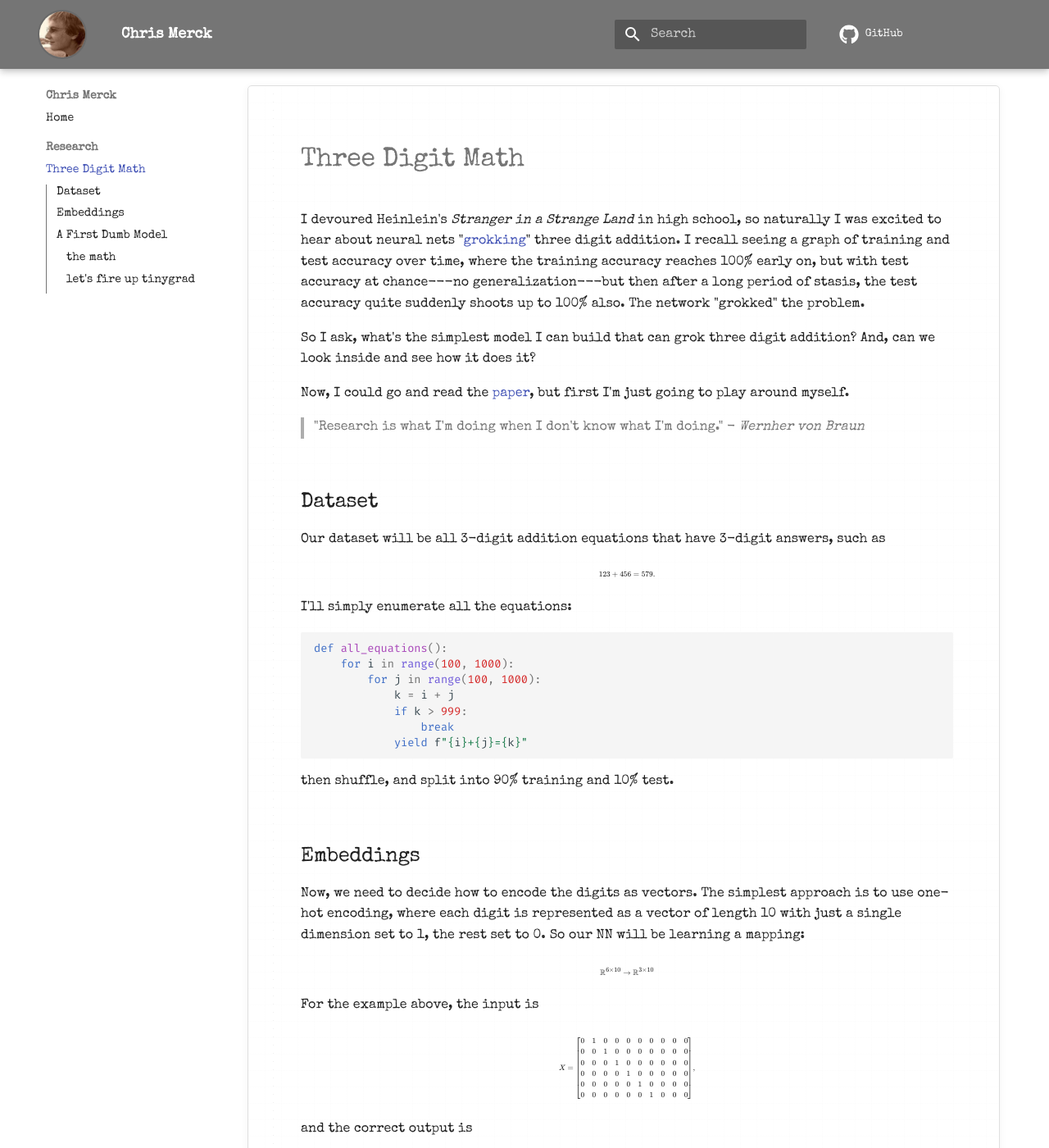
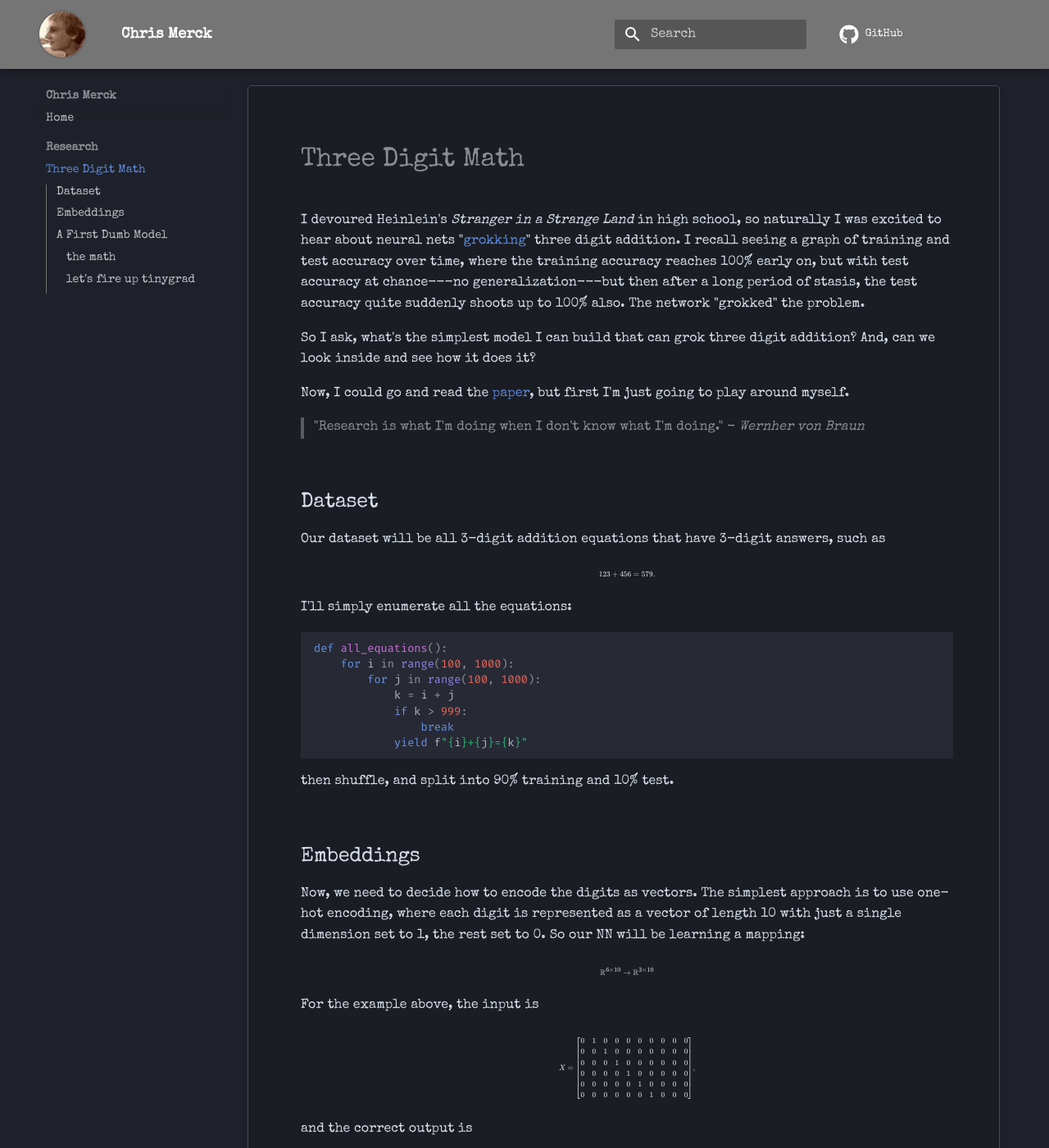
Before and after one commit to chrismerck/chrismerck.github.io, an MkDocs documentation site: the page built from docs/research/threedigit-notes.md, in a window 1280 px wide and 1400 px high. Shown: the whole window at 82% size. Built offline with MkDocs 1.6.1 and Material for MkDocs 9.7.7, drawn with Linux system fonts in a browser that asks for light colours; comment, search, counter and statistics services are not loaded.

Commit message:
dark theme

````diff
--- a/docs/assets/stylesheets/custom.css
+++ b/docs/assets/stylesheets/custom.css
@@ -45,8 +45,12 @@ h1[id], h2[id], h3[id], h4[id], h5[id], h6[id] {
 }
 
 .md-content {
-  background-color: #fff;
-  border: 1px solid #e0e0e0;
+  /*background-color: #fff;*/ /* Commented out original light background */
+  /*background-color: #2e3440;*/ /* Previous dark background color (Nord Polar Night) */
+  background-color: #1a1d23; /* Even darker background */
+  /*border: 1px solid #e0e0e0;*/ /* Commented out original light border */
+  border: 1px solid #434c5e; /* Darker border color (Nord Polar Night Frost) - Kept */
+  color: #d8dee9; /* Lighter text color for dark background (Nord Snow Storm) */
   border-radius: 5px;
   box-shadow: 0 2px 10px rgba(0, 0, 0, 0.05);
   padding: 1.5rem 2rem;
@@ -54,7 +58,8 @@ h1[id], h2[id], h3[id], h4[id], h5[id], h6[id] {
   position: relative;
 }
 
-/* Notebook paper lines effect */
+/* Removed notebook paper lines effect */
+/*
 .md-content::before {
   content: "";
   position: absolute;
@@ -62,19 +67,22 @@ h1[id], h2[id], h3[id], h4[id], h5[id], h6[id] {
   left: 0;
   height: 100%;
   width: 1px;
-  background: linear-gradient(to bottom, transparent, transparent 9px, #f0f0f0 9px, #f0f0f0 10px);
+  background: linear-gradient(to bottom, transparent, transparent 9px, #434c5e 9px, #434c5e 10px);
   background-size: 1px 10px;
   margin-left: 30px;
   z-index: 1;
 }
+*/
 
-/* Add slight paper texture */
+/* Removed slight paper texture */
+/*
 .md-content {
   background-image:
-    linear-gradient(rgba(240, 240, 240, 0.1) 1px, transparent 1px),
-    linear-gradient(90deg, rgba(240, 240, 240, 0.1) 1px, transparent 1px);
+    linear-gradient(rgba(67, 76, 94, 0.1) 1px, transparent 1px),
+    linear-gradient(90deg, rgba(67, 76, 94, 0.1) 1px, transparent 1px);
   background-size: 20px 20px;
 }
+*/
 
 /* Mobile optimization - make content wider on small screens */
 @media screen and (max-width: 768px) {
--- a/docs/research/threedigit-notes.md
+++ b/docs/research/threedigit-notes.md
@@ -91,9 +91,6 @@ graph LR
     end
 
     I --> O
-
-    style I fill:#f9f9f9,stroke:#333,stroke-width:2px
-    style O fill:#f9f9f9,stroke:#333,stroke-width:2px
 ```
 
 ### the math
@@ -148,14 +145,6 @@ graph LR
     b --> Z_vec
     Z_vec -->|"Reshape"| Z_mat
     Z_mat -->|"Softmax<br/>per row"| Y_mat
-
-    style X_mat fill:#f9f9f9,stroke:#333,stroke-width:1px
-    style X_vec fill:#f9f9f9,stroke:#333,stroke-width:1px
-    style W fill:#eee,stroke:#333,stroke-width:1px
-    style b fill:#eee,stroke:#333,stroke-width:1px
-    style Z_vec fill:#f9f9f9,stroke:#333,stroke-width:1px
-    style Z_mat fill:#f9f9f9,stroke:#333,stroke-width:1px
-    style Y_mat fill:#ccffcc,stroke:#333,stroke-width:1px
 ```
 
 To be continued...
--- a/mkdocs.yml
+++ b/mkdocs.yml
@@ -15,7 +15,7 @@ theme:
   favicon: assets/favicon.png
   palette:
     # Feel free to tweak these colors later
-    scheme: default
+    scheme: slate
     primary: grey
     accent: indigo
   features:
````
